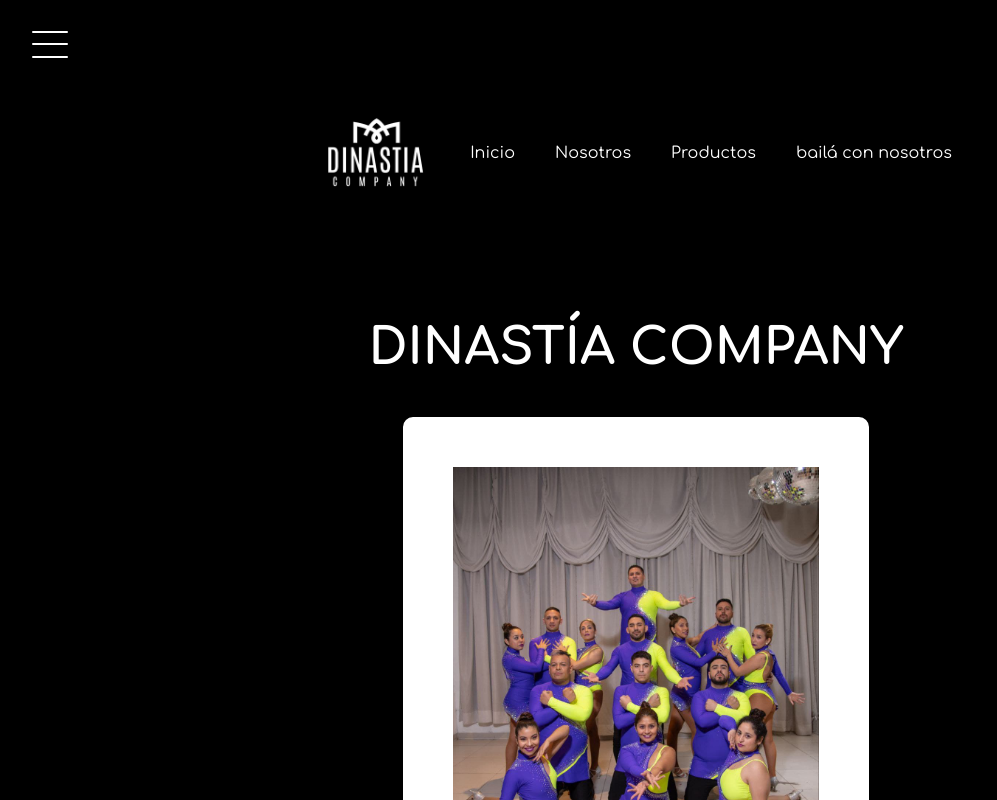
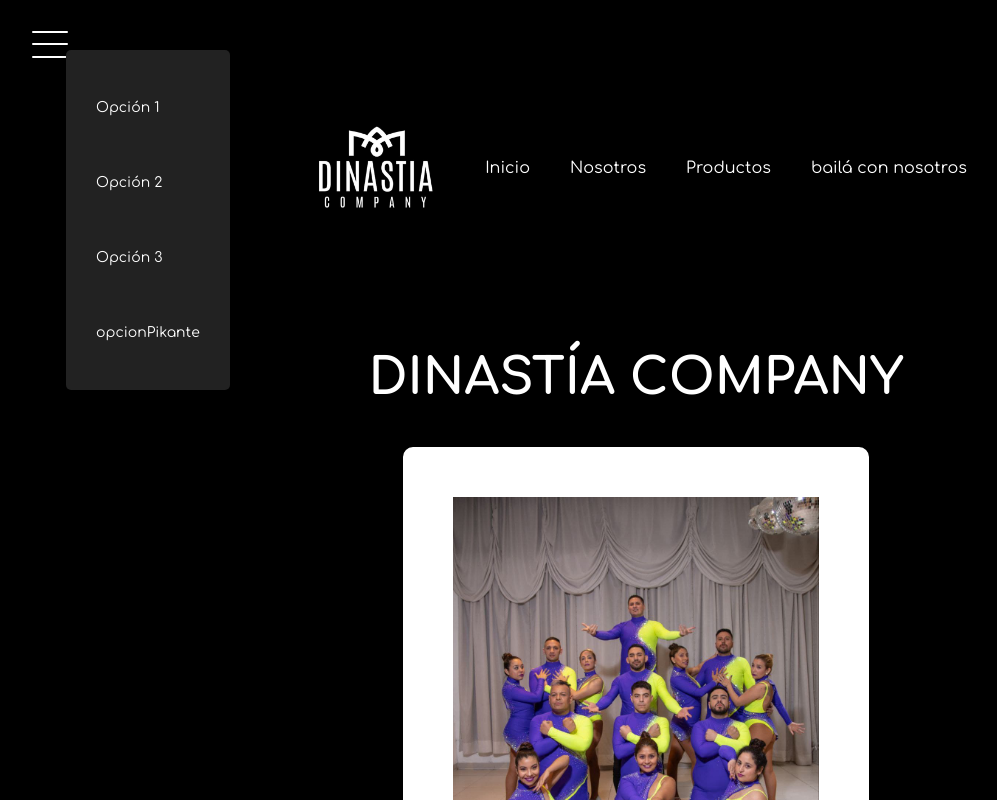
Before and after one commit to Dvmi7/DinastiaCompany, a plain HTML site: page index.html in a window 1280 px wide. Both pictures are taken after a click on the button 54 px from the left and 54 px from the top of the page. Shown: the top 800 px of the page, without its empty margins (4-1001 px from the left). Drawn offline with Linux system fonts and the light colour scheme.

Commit message:
Add files via upload

```diff
--- a/desy.css
+++ b/desy.css
@@ -5,6 +5,45 @@ body {
     margin: 0;
     padding: 0;
 }
+
+/* FORMULARIO DE INICIO DE SESIÓN Y CREACIÓN DE CUENTA */
+
+
+
+/* FORMULARIO DE INICIO DE SESIÓN Y CREACIÓN DE CUENTA */
+
+/* MENU NAVEGACÓN TIPO HAMBURGUESA */
+.menu-container {
+    position: relative;
+  }
+
+  .menu {
+    display: none;
+    position: absolute;
+    top: 50px; /* Ajusta la posición del menú */
+    left: 70px;
+    background-color: #222;
+    border-radius: 5px;
+    box-shadow: 0 4px 6px rgba(0, 0, 0, 0.3);
+    padding: 10px;
+  }
+
+  .menu ul {
+    list-style-type: none;
+    padding: 0;
+  }
+
+  .menu ul li {
+    margin: 20px 0;
+  }
+
+  .menu ul li a {
+    color: white;
+    text-decoration: none;
+    font-size: 14px;
+    transition: color 0.3s ease;
+  }
+/* FIN MENÚ NAVEGACIÓN TIPO HAMBURGUESA */
 
 h1 {
     text-align: center;
@@ -42,7 +81,11 @@ button:hover div:last-child {
     transform: rotate(-45deg);
 }
 
-
+.menuContainer {
+    display: flex;
+    justify-content:flex-start;
+    align-self: start;
+}
 
 .portada img {
     display: block;
--- a/index.html
+++ b/index.html
@@ -15,15 +15,23 @@
 <header>
     <nav>
         <section>
-            <button>
-                <div></div>
-                <div></div>
-                <div></div>
-            </button>
-            <div class="logo">
-
+            <div class="menuContainer">
+                <button id="menuButton" class="menu-button">
+                    <div></div>
+                    <div></div>
+                    <div></div>
+                </button>
+                    <div id="menu" class="menu">
+                        <ul>
+                            <li><a href="#opcion1">Opción 1</a></li>
+                            <li><a href="#opcion2">Opción 2</a></li>
+                            <li><a href="#opcion3">Opción 3</a></li>
+                            <li><a href="#opcionpikante">opcionPikante</a></a></li>
+                         </ul>
+                    </div>
             </div>
-            <div><img src="/dinasty.jpeg" width="150px" height="150px" alt="Dinastía Company">
+              </div>
+            <div><img src="/dinasty.jpeg" width="180px" height="180px" alt="Dinastía Company">
                 <a href="#">Inicio</a><a href="#">Nosotros</a><a href="#">Productos</a><a href="#">bailá con nosotros</a></div>
         </section>
     </nav>
@@ -42,8 +50,8 @@
     <div class="enlaces">
         <ol>
             <li><a href="#">Sobre Nosotros</a></li>
-            <li><a href="#">Encontranos en</a></li>
             <li><a href="#">Soporte</a></li>
+            <li>Encontranos en</a></li>
             <li><a href="https://x.com/"><i class="fa-brands fa-square-x-twitter"></i></a></li>
             <li><a href="https://es-la.facebook.com/"><i class="fa-brands fa-square-facebook"></i></a></li>
             <li><a href="https://www.youtube.com/"><i class="fa-brands fa-youtube"></i></a></li>
@@ -56,5 +64,6 @@
 
 </footer>
 
+    <script src="script.js"></script>
 </body>
 </html>
--- /dev/null
+++ b/script.js
@@ -0,0 +1,21 @@
+
+
+document.getElementById("menuButton").addEventListener("click", function() {
+    var menu = document.getElementById("menu");
+    // Cambia la visibilidad del menú (si está visible, se oculta, si está oculto, se muestra)
+    if (menu.style.display === "none" || menu.style.display === "") {
+      menu.style.display = "block";
+    } else {
+      menu.style.display = "none";
+    }
+  });
+
+  window.addEventListener("click", function(event) {
+    var menu = document.getElementById("menu");
+    var button = document.getElementById("menuButton");
+
+    // Si el clic es fuera del botón y del menú, lo ocultamos
+    if (!button.contains(event.target) && !menu.contains(event.target)) {
+      menu.style.display = "none";
+    }
+  });
```
